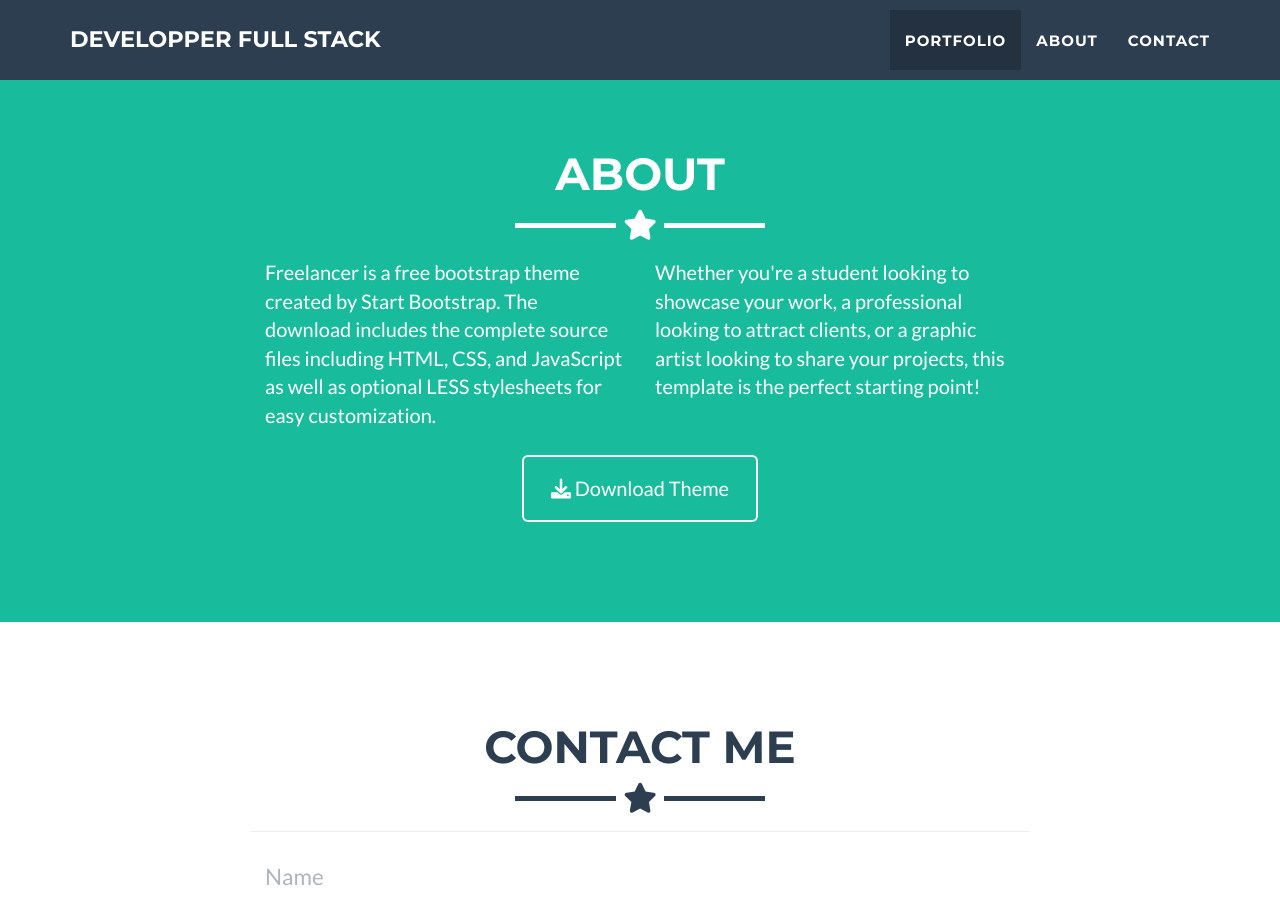
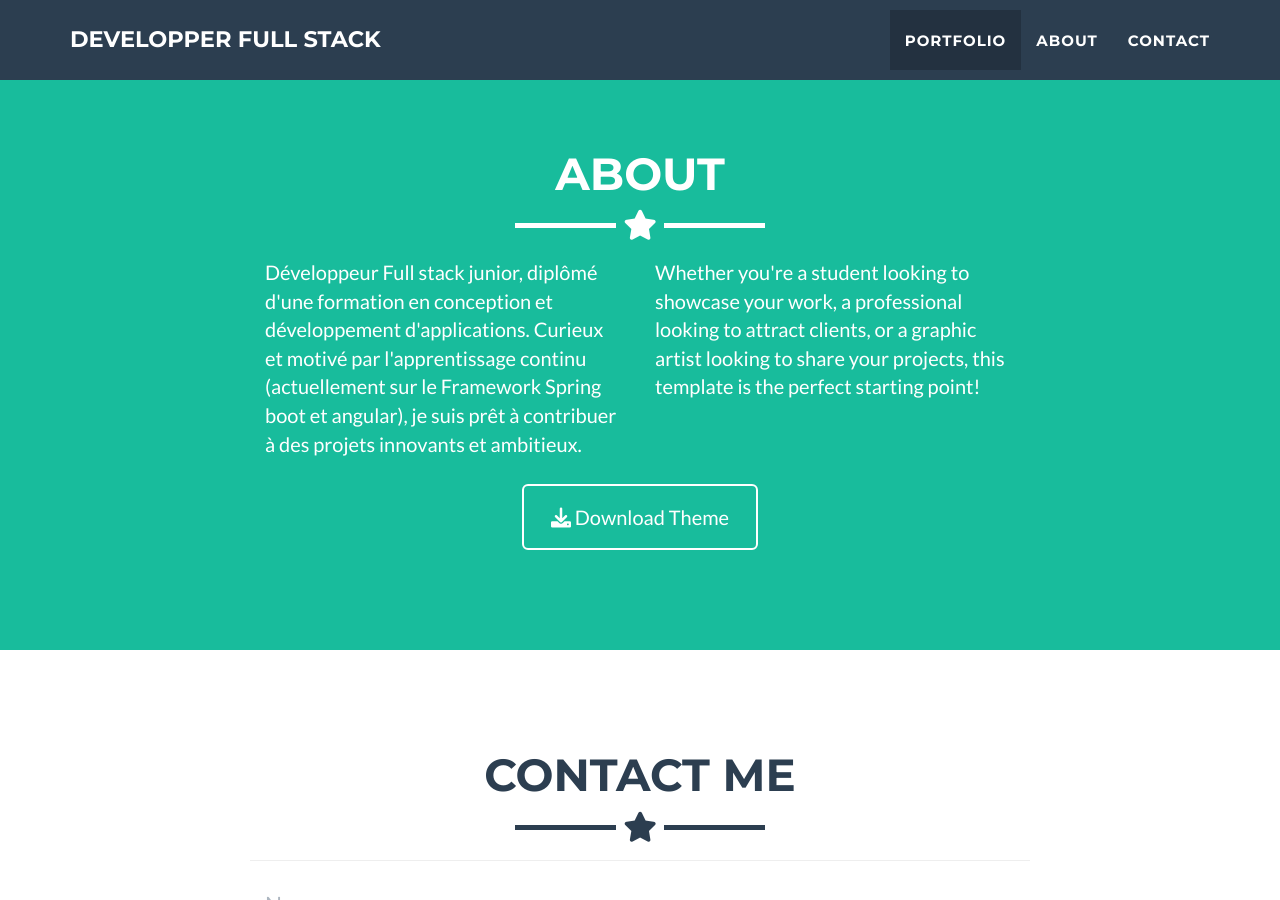
Before and after one commit to SamuelDeb/Portfolio, a Jekyll site: the page built from _posts/2014-07-18-project-1.markdown, in a window 1280 px wide and 900 px high, scrolled down 2026 px. Built offline with Jekyll 4.4.1, drawn with Linux system fonts in a browser that asks for light colours.

Commit message:
Update about.html

```diff
--- a/_includes/about.html
+++ b/_includes/about.html
@@ -9,9 +9,8 @@
     </div>
     <div class="row">
       <div class="col-lg-4 col-lg-offset-2">
-        <p>Freelancer is a free bootstrap theme created by Start Bootstrap. The download includes the complete
-          source files including HTML, CSS, and JavaScript as well as optional LESS stylesheets for easy
-          customization.</p>
+        <p> Développeur Full stack junior, diplômé d'une formation en conception et développement d'applications. Curieux et motivé par
+l'apprentissage continu (actuellement sur le Framework Spring boot et angular), je suis prêt à contribuer à des projets innovants et ambitieux.</p>
       </div>
       <div class="col-lg-4">
         <p>Whether you're a student looking to showcase your work, a professional looking to attract clients, or
```
